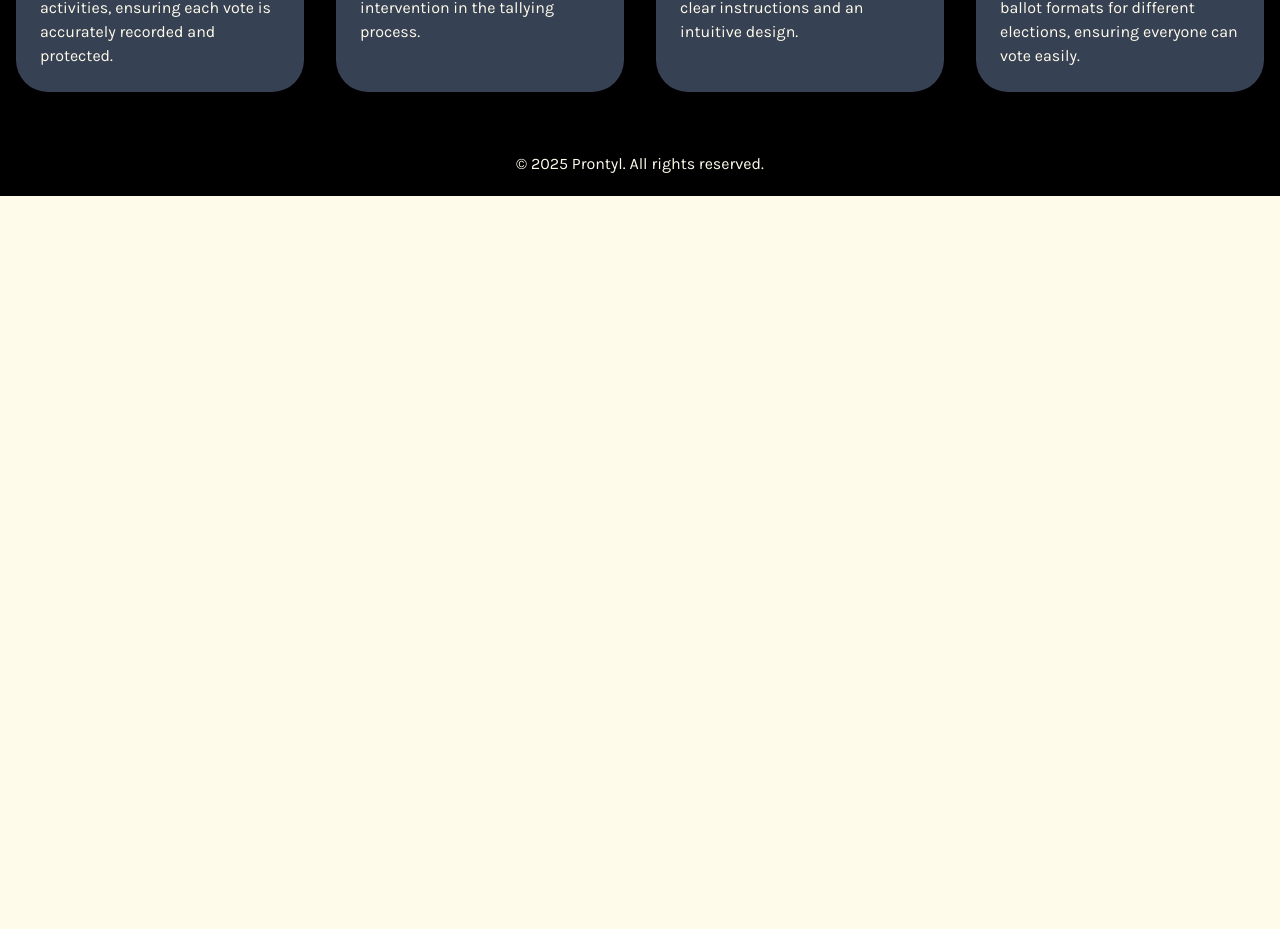
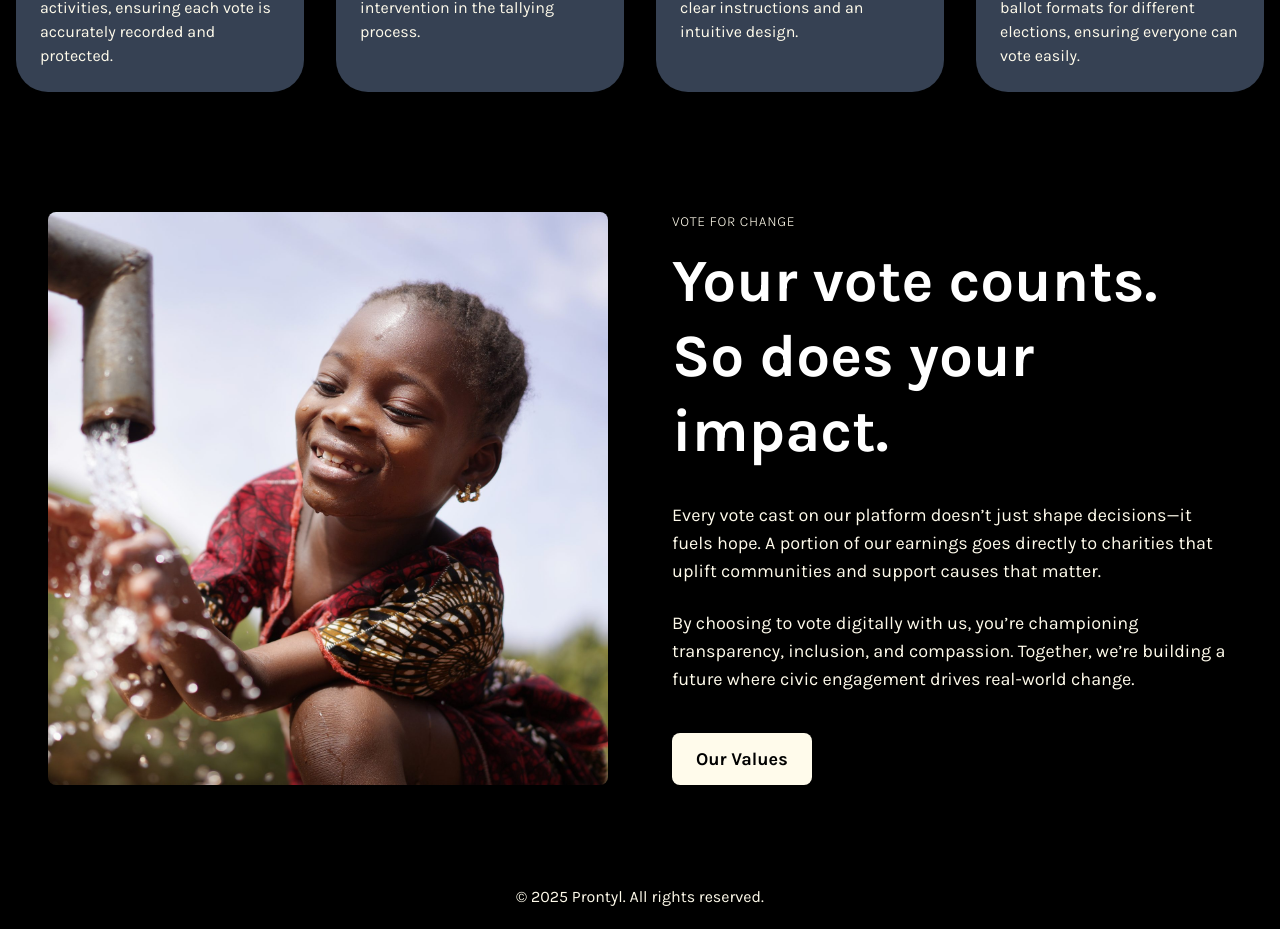
Before and after one commit to DjXray30/final-prontyl, a React (Vite) app: page / in a window 1280 px wide. Shown: the part 2018-2947 px from the top of the page. Before the commit the page ends 2214 px from the top, so only its background shows below. Built offline with nearby package versions, Linux system fonts and the light colour scheme; no server answers.

Commit message:
Update homepage with sacrificial african child

```diff
--- a/src/App.jsx
+++ b/src/App.jsx
@@ -5,6 +5,7 @@ import Hero from './components/Hero';
 import Navbar from './components/Navbar'; // Updated path
 import CustomVideoComponent from './components/VoteCard'; // Updated path
 import VotingMachineServices from './components/FaceCard'; // Updated path
+import SustainabilityTemplate from './components/SustainabilityTemplate'; // New component
 import Copyright from './components/Copyright'; // Updated path
 import About from './pages/About.jsx'; // Updated path
 import Register from './pages/Register'; // Updated path
@@ -35,6 +36,7 @@ function App() {
                             <Hero />
                             <CustomVideoComponent />
                             <VotingMachineServices />
+                            <SustainabilityTemplate />
                             <Copyright />
                         </>
                     }
--- a/src/components/FaceCard.jsx
+++ b/src/components/FaceCard.jsx
@@ -29,7 +29,7 @@ const VotingMachineServices = () => {
   ];
 
   return (
-    <div className="bg-black text-amber-50  py-10 px-4 rounded-t-4xl">
+    <div className="bg-black text-amber-50  py-10 px-4 rounded-t-2xl">
       <h2 className="text-5xl py-10 font-bold text-center mb-8 ">Our Services</h2>
       <div className="grid grid-cols-1 sm:grid-cols-2 lg:grid-cols-4 gap-8">
         {services.map((service, index) => (
--- /dev/null
+++ b/src/components/SustainabilityTemplate.jsx
@@ -0,0 +1,53 @@
+import React from "react";
+import africanChild from "../assets/africa2.jpg";
+import { Link } from "react-router";
+
+const SustainabilityTemplate = () => {
+    return (
+        <div className="bg-black py-20 mt-0">
+            <div className="container mx-auto px-8 md:px-12">
+                <div className="flex flex-col md:flex-row gap-16">
+                    {/* Left side - Image */}
+                    <div className="w-full md:w-1/2">
+                        <div className="relative h-full">
+                            <img
+                                src={africanChild}
+                                alt="African landscape"
+                                className="w-full h-full object-cover rounded-lg shadow-xl object-right"
+                            />
+                        </div>
+                    </div>
+
+                    {/* Right side - text content */}
+                    <div className="w-full md:w-1/2 flex flex-col justify-center">
+                        <div className="mb-3 text-sm uppercase tracking-wider text-amber-50 font-light">
+                            VOTE FOR CHANGE
+                        </div>
+                        <h2 className="text-4xl md:text-5xl lg:text-6xl font-bold mb-8 text-white leading-tight">
+                            Your vote counts. So does your impact.
+                        </h2>
+                        <p className="mb-6 text-amber-50 text-lg">
+                            Every vote cast on our platform doesn’t just shape
+                            decisions—it fuels hope. A portion of our earnings
+                            goes directly to charities that uplift communities
+                            and support causes that matter.
+                        </p>
+                        <p className="mb-10 text-amber-50 text-lg">
+                            By choosing to vote digitally with us, you’re
+                            championing transparency, inclusion, and compassion.
+                            Together, we’re building a future where civic
+                            engagement drives real-world change.
+                        </p>
+                        <Link to="/about-us">
+                            <button className="bg-amber-50 text-black py-3 px-6 rounded-lg font-bold text-lg shadow-lg hover:shadow-2xl hover:bg-amber-600 transition duration-300">
+                                Our Values
+                            </button>
+                        </Link>
+                    </div>
+                </div>
+            </div>
+        </div>
+    );
+};
+
+export default SustainabilityTemplate;
```
